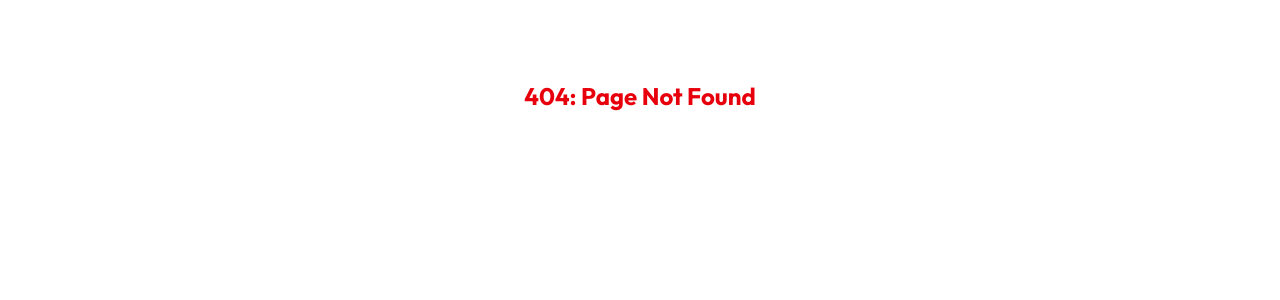
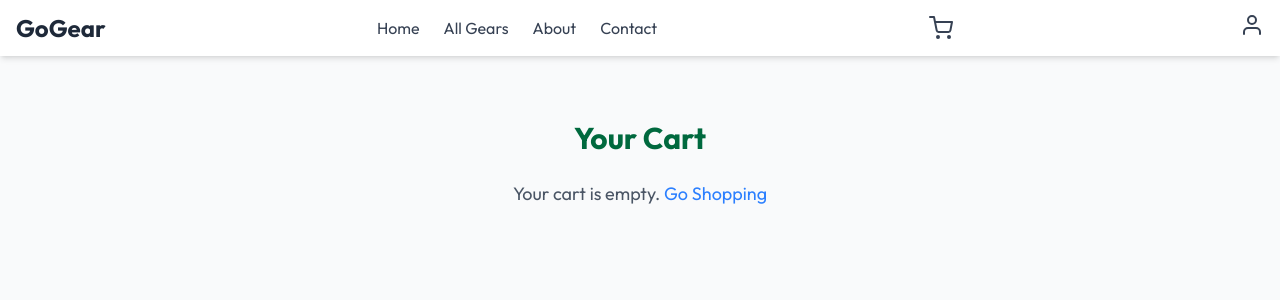
Before and after one commit to Priyanka-Kadel/web-frontend, a React (Vite) app: page /cart in a window 1280 px wide. Before the commit this address had no page. Shown: the top 300 px of the page. Built offline with nearby package versions, Linux system fonts and the light colour scheme.

Commit message:
notification on adding to cart

```diff
--- a/src/App.jsx
+++ b/src/App.jsx
@@ -1,7 +1,82 @@
+
+// import { lazy, Suspense, useEffect, useState } from "react";
+// import { createBrowserRouter, Navigate, RouterProvider } from "react-router-dom";
+
+
+// // Lazy Imports for Better Performance
+// const Login = lazy(() => import("./components/public/Login"));
+// const Register = lazy(() => import("./components/public/Register"));
+// const Dashboard = lazy(() => import("./components/private/dashboard/Dashboard"));
+// const Layout = lazy(() => import("./components/private/Layout"));
+// const ViewProduct = lazy(() => import("./components/private/Products/ViewProduct"));
+// const AddProduct = lazy(() => import("./components/private/Products/AddProduct"));
+// const PublicDashboard = lazy(() => import("./components/public/PublicDashboard"));
+// const EditProduct = lazy(() => import("./components/private/Products/EditProduct"));
+// const Users = lazy(() => import("./components/private/Users/Users"));
+// const PublicNavbar = lazy(() => import("./components/common/customer/PublicNavbar"));
+// const AllGears = lazy(() => import("./components/public/AllGears"));
+// const About = lazy(() => import("./components/public/About"));
+// const Contact = lazy(() => import("./components/public/Contact"));
+
+
+// const Loader = () => (
+//   <div className="h-screen flex justify-center items-center text-green-700 text-lg font-semibold">
+//     Loading GoGear
+//   </div>
+// );
+
+// function App() {
+//   const [isAdmin, setIsAdmin] = useState(false);
+
+//   useEffect(() => {
+//     const adminStatus = localStorage.getItem("isAdmin") === "true"; // Read from storage
+//     setIsAdmin(adminStatus);
+//   }, []);
+
+//   const publicRoutes = [
+//     { path: "/login", element: <Suspense fallback={<Loader />}><Login /></Suspense> },
+//     { path: "/", element: <Suspense fallback={<Loader />}><Register /></Suspense> },
+//     { path: "/register", element: <Suspense fallback={<Loader />}><Register /></Suspense> },
+//     { path: "/dashboard", element: <Suspense fallback={<Loader />}><PublicDashboard /></Suspense> },
+//     { path: "/all-gears", element: <Suspense fallback={<Loader />}><AllGears /></Suspense> },
+//     { path: "/about", element: <Suspense fallback={<Loader />}><About /></Suspense> },
+//     { path: "/contact", element: <Suspense fallback={<Loader />}><Contact /></Suspense> },
+//     { path: "*", element: <div className="text-center text-2xl font-bold text-red-600 mt-20">404: Page Not Found</div> },
+//   ];
+
+//   const privateRoutes = [
+//     {
+//       path: "/admin",
+//       element: isAdmin ? (
+//         <Suspense fallback={<Loader />}><Layout /></Suspense>
+//       ) : (
+//         <Navigate to="/login" replace />
+//       ),
+//       children: [
+//         { path: "dashboard", element: isAdmin ? <Suspense fallback={<Loader />}><Dashboard /></Suspense> : <Navigate to="/login" replace /> },
+//         { path: "products/view-products", element: isAdmin ? <Suspense fallback={<Loader />}><ViewProduct /></Suspense> : <Navigate to="/login" replace /> },
+//         { path: "products/add-products", element: isAdmin ? <Suspense fallback={<Loader />}><AddProduct /></Suspense> : <Navigate to="/login" replace /> },
+//         { path: "users", element: isAdmin ? <Suspense fallback={<Loader />}><Users /></Suspense> : <Navigate to="/login" replace /> },
+//         // { path: "/cart", element: <Suspense fallback={<Loader />}><CartPage /></Suspense> },
+//         { path: "products/edit-products/:productId", element: isAdmin ? <Suspense fallback={<Loader />}><EditProduct /></Suspense> : <Navigate to="/login" replace /> },
+//       ],
+//     },
+//   ];
+
+
+//   const routes = isAdmin ? privateRoutes : publicRoutes;
+
+//   const router = createBrowserRouter(routes);
+
+//   return <RouterProvider router={router} />;
+// }
+
+// export default App;
+
+
 
 import { lazy, Suspense, useEffect, useState } from "react";
 import { createBrowserRouter, Navigate, RouterProvider } from "react-router-dom";
-
 
 // Lazy Imports for Better Performance
 const Login = lazy(() => import("./components/public/Login"));
@@ -17,11 +92,11 @@ const PublicNavbar = lazy(() => import("./components/common/customer/PublicNavba
 const AllGears = lazy(() => import("./components/public/AllGears"));
 const About = lazy(() => import("./components/public/About"));
 const Contact = lazy(() => import("./components/public/Contact"));
-
+const Cart = lazy(() => import("./components/public/Cart")); // ✅ Added Cart Page
 
 const Loader = () => (
   <div className="h-screen flex justify-center items-center text-green-700 text-lg font-semibold">
-    Loading GoGear
+    Loading GoGear...
   </div>
 );
 
@@ -29,21 +104,23 @@ function App() {
   const [isAdmin, setIsAdmin] = useState(false);
 
   useEffect(() => {
-    const adminStatus = localStorage.getItem("isAdmin") === "true"; // Read from storage
-    setIsAdmin(adminStatus);
+    setIsAdmin(localStorage.getItem("isAdmin") === "true");
   }, []);
 
+  // 🔹 Public Routes (Accessible by All Users)
   const publicRoutes = [
     { path: "/login", element: <Suspense fallback={<Loader />}><Login /></Suspense> },
     { path: "/", element: <Suspense fallback={<Loader />}><Register /></Suspense> },
     { path: "/register", element: <Suspense fallback={<Loader />}><Register /></Suspense> },
     { path: "/dashboard", element: <Suspense fallback={<Loader />}><PublicDashboard /></Suspense> },
     { path: "/all-gears", element: <Suspense fallback={<Loader />}><AllGears /></Suspense> },
+    { path: "/cart", element: <Suspense fallback={<Loader />}><Cart /></Suspense> },  // ✅ Added Cart Page Route
     { path: "/about", element: <Suspense fallback={<Loader />}><About /></Suspense> },
     { path: "/contact", element: <Suspense fallback={<Loader />}><Contact /></Suspense> },
     { path: "*", element: <div className="text-center text-2xl font-bold text-red-600 mt-20">404: Page Not Found</div> },
   ];
 
+  // 🔹 Private Routes (Admin-Only)
   const privateRoutes = [
     {
       path: "/admin",
@@ -57,13 +134,12 @@ function App() {
         { path: "products/view-products", element: isAdmin ? <Suspense fallback={<Loader />}><ViewProduct /></Suspense> : <Navigate to="/login" replace /> },
         { path: "products/add-products", element: isAdmin ? <Suspense fallback={<Loader />}><AddProduct /></Suspense> : <Navigate to="/login" replace /> },
         { path: "users", element: isAdmin ? <Suspense fallback={<Loader />}><Users /></Suspense> : <Navigate to="/login" replace /> },
-        // { path: "/cart", element: <Suspense fallback={<Loader />}><CartPage /></Suspense> },
         { path: "products/edit-products/:productId", element: isAdmin ? <Suspense fallback={<Loader />}><EditProduct /></Suspense> : <Navigate to="/login" replace /> },
       ],
     },
   ];
 
-
+  // 🔹 Combine Public & Private Routes Based on Role
   const routes = isAdmin ? privateRoutes : publicRoutes;
 
   const router = createBrowserRouter(routes);
--- a/src/components/common/customer/PublicNavbar.jsx
+++ b/src/components/common/customer/PublicNavbar.jsx
@@ -147,11 +147,11 @@
 // export default PublicNavbar;
 
 
-
-
-import React, { useEffect, useState } from 'react';
-import { FiShoppingCart, FiUser } from 'react-icons/fi';
-import { Link, useLocation } from 'react-router-dom';
+import React, { useEffect, useState } from "react";
+import { FiMenu, FiShoppingCart, FiUser, FiX } from "react-icons/fi";
+import { Link, useLocation } from "react-router-dom";
+import { ToastContainer } from "react-toastify";
+import "react-toastify/dist/ReactToastify.css";
 
 const PublicNavbar = () => {
   const location = useLocation();
@@ -160,18 +160,23 @@ const PublicNavbar = () => {
   const [cartOpen, setCartOpen] = useState(false);
   const [cartItems, setCartItems] = useState([]);
 
-  // Load cart from localStorage when the component mounts
   useEffect(() => {
     const storedCart = JSON.parse(localStorage.getItem("cart")) || [];
     setCartItems(storedCart);
   }, []);
 
-  // Function to remove an item from the cart
   const removeFromCart = (itemId) => {
-    const updatedCart = cartItems.filter(item => item.id !== itemId);
+    const updatedCart = cartItems.filter((item) => item.id !== itemId);
     setCartItems(updatedCart);
-    localStorage.setItem("cart", JSON.stringify(updatedCart)); // Save to localStorage
+    localStorage.setItem("cart", JSON.stringify(updatedCart));
   };
+
+  const navLinks = [
+    { to: "/dashboard", label: "Home" },
+    { to: "/all-gears", label: "All Gears" },
+    { to: "/about", label: "About" },
+    { to: "/contact", label: "Contact" },
+  ];
 
   return (
     <nav className="bg-white shadow-md sticky top-0 z-10">
@@ -182,19 +187,18 @@ const PublicNavbar = () => {
         </Link>
 
         {/* Navigation Links */}
-        <div className="flex justify-center space-x-6 w-full">
-          <Link to="/dashboard" className={`text-gray-700 ${location.pathname === "/dashboard" ? "font-bold text-blue-600" : ""}`}>
-            Home
+        <div className="hidden md:flex justify-center space-x-6">
+          {navLinks.map((link) => (
+            <Link
+              key={link.to}
+              to={link.to}
+              className={`text-gray-700 hover:text-blue-600 transition ${
+                location.pathname === link.to ? "font-bold text-blue-600" : ""
+              }`}
+            >
+              {link.label}
             </Link>
-          <Link to="/all-gears" className={`text-gray-700 ${location.pathname === "/all-gears" ? "font-bold text-blue-600" : ""}`}>
-            All Gears
-          </Link>
-          <Link to="/about" className={`text-gray-700 ${location.pathname === "/about" ? "font-bold text-blue-600" : ""}`}>
-            About
-          </Link>
-          <Link to="/contact" className={`text-gray-700 ${location.pathname === "/contact" ? "font-bold text-blue-600" : ""}`}>
-            Contact
-          </Link>
+          ))}
         </div>
 
         {/* Cart Icon */}
@@ -208,11 +212,12 @@ const PublicNavbar = () => {
 
           {/* Cart Dropdown */}
           {cartOpen && (
-            <div className="absolute right-0 mt-2 w-64 bg-white shadow-lg rounded-lg border-2 border-blue-500 p-2 transition duration-200 ease-in-out">
+            <div className="absolute right-0 mt-2 w-64 bg-white shadow-lg rounded-lg border-2 border-blue-500 p-2">
               {cartItems.length > 0 ? (
-                cartItems.map((item) => (
+                <>
+                  {cartItems.map((item) => (
                     <div key={item.id} className="flex items-center justify-between px-4 py-2 text-gray-700 hover:bg-gray-100">
-                    <img src={item.imageUrl} alt={item.name} className="w-12 h-12 object-cover rounded" />
+                      <img src={item.image} alt={item.name} className="w-12 h-12 object-cover rounded" />
                       <div className="ml-2 flex-1">
                         <span className="block font-semibold">{item.name}</span>
                         <span className="block text-sm text-gray-500">{item.price}</span>
@@ -221,14 +226,13 @@ const PublicNavbar = () => {
                         ✕
                       </button>
                     </div>
-                ))
+                  ))}
+                  <Link to="/cart" className="block px-4 py-2 bg-blue-500 text-white hover:bg-blue-600 transition text-center rounded">
+                    View Cart
+                  </Link>
+                </>
               ) : (
                 <div className="px-4 py-2 text-gray-700">Your cart is empty</div>
-              )}
-              {cartItems.length > 0 && (
-                <Link to="/cart" className="block px-4 py-2 bg-blue-500 text-white hover:bg-blue-600 transition">
-                  View Cart
-                </Link>
               )}
             </div>
           )}
@@ -240,7 +244,30 @@ const PublicNavbar = () => {
             <FiUser size={24} />
           </button>
         </div>
+
+        {/* Mobile Menu Button */}
+        <button className="md:hidden" onClick={() => setMenuOpen(!menuOpen)}>
+          {menuOpen ? <FiX size={28} /> : <FiMenu size={28} />}
+        </button>
       </div>
+
+      {/* Mobile Menu */}
+      {menuOpen && (
+        <div className="md:hidden bg-white border-t border-gray-200">
+          {navLinks.map((link) => (
+            <Link
+              key={link.to}
+              to={link.to}
+              className="block px-4 py-2 text-gray-700 hover:bg-gray-100"
+              onClick={() => setMenuOpen(false)}
+            >
+              {link.label}
+            </Link>
+          ))}
+        </div>
+      )}
+
+      <ToastContainer position="top-right" autoClose={1500} />
     </nav>
   );
 };
```
Lines whose indentation alone changed are shown as unchanged.
